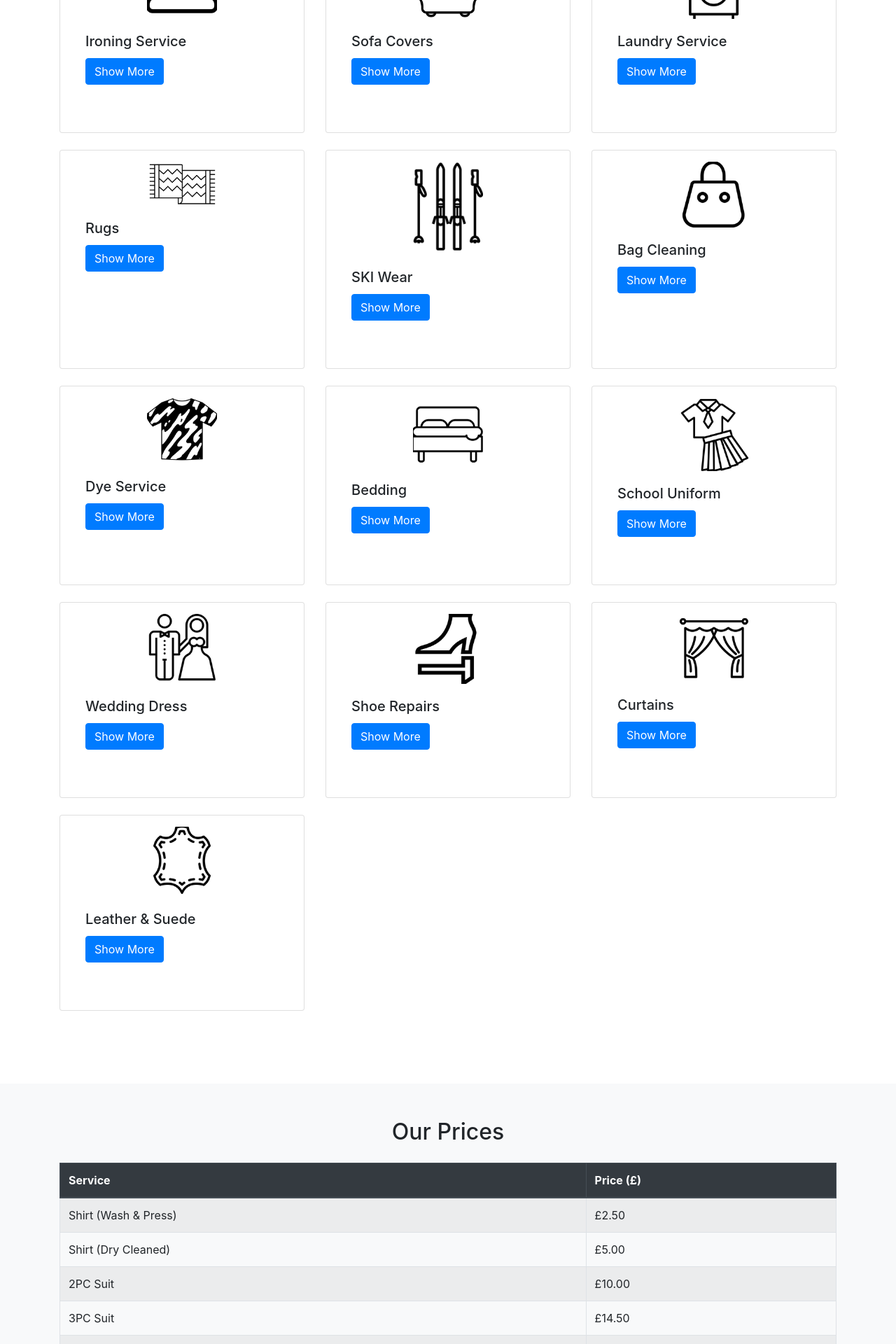
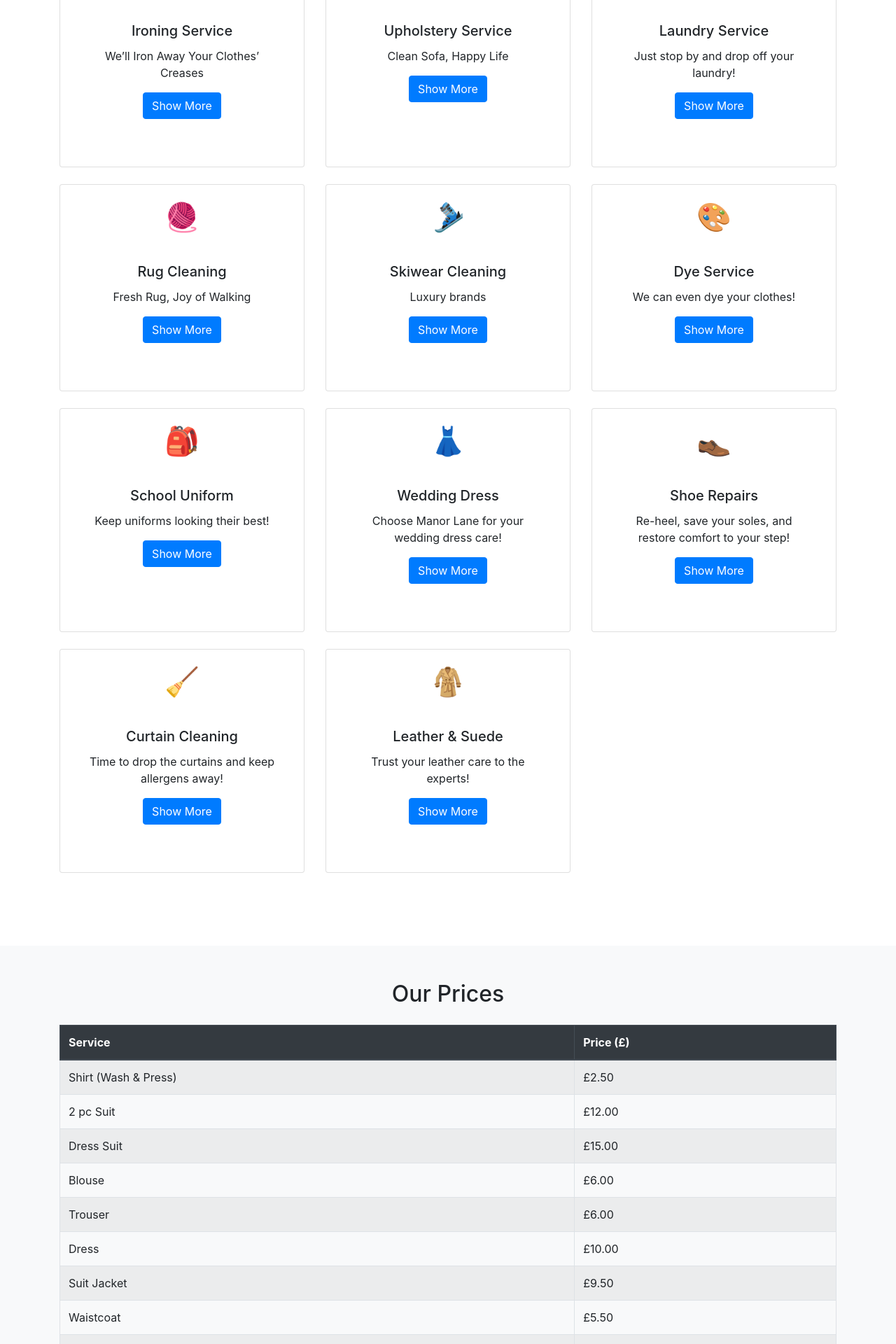
Before and after one commit to TayyabMalik12/tayyabmalik12.github.io, a Flask app: page / in a window 1280 px wide. Shown: the part 920-2840 px from the top of that part at 70% size. Run offline with Flask 3, Linux system fonts and the light colour scheme; the page is wider than the window, and the part outside it is not shown; some libraries are stand-ins or nearby versions.

Commit message:
changes to content

```diff
--- a/ninja/app.py
+++ b/ninja/app.py
@@ -10,90 +10,112 @@ app.secret_key = 'tayyab12'
 services = [
     {
         "title": "Shirt Service",
-        "description": "Specialized cleaning and pressing for all types of shirts, ensuring they look crisp and fresh.",
-        "image": "shirt-service.webp"
+        "description": "Hate doing laundry? Let Manor Lane take care of your shirts! Our popular Shirt Service includes washing and hand-pressing —just £12.50 for 5 shirts. We use gentle temperatures and custom emulsifiers to remove oily residue, especially on collars and cuffs. Each shirt is hand-pressed for a quality finish that keeps your clothes lasting longer.",
+        "emoji": "👔",
+        "short_description": "Relax and Let Us Handle It"
     },
     {
         "title": "Dry Cleaning",
-        "description": "Gentle cleaning method for delicate fabrics using specialized solvents that protect garment integrity.",
-        "image": "dry-cleaning.webp"
+        "description": "At Manor Lane Dry Cleaners in Hither Green, we take extra care with every item. Before cleaning, we check for stains and spot them with specialized dry cleaning chemicals to clean well. This way, your clothes come out fresh and spotless the first time. Better yet, we offer same-day service—all done on-site in Hither Green.",
+        "emoji": "🧼",
+        "short_description": "Dry Cleaning Done Right! "
     },
     {
         "title": "Alterations & Repairs",
-        "description": "Professional alterations and repairs to ensure your garments fit perfectly and look their best.",
-        "image": "alternations.webp"
+        "description": "At Manor Lane Dry Cleaners, we offer expert clothing alterations and repairs. Our specialist tailor is available Monday to Saturday, providing on-site fittings for your convenience. From replacing buttons to adjusting jacket lengths—especially wedding dress, jeans zips to patch, jacket, bag zip & repairs and curtain shortening & re-lining. Just bring in your ideas, and we’ll make them happen!",
+        "emoji": "✂️",
+        "short_description": "Don’t Toss It—Repair or Alter It!"
     },
     {
         "title": "Ironing Service",
-        "description": "Expert ironing service to eliminate wrinkles and give your clothes a polished finish.",
-        "image": "ironing.webp"
+        "description": "Our skilled pressers are available daily, offering a competitive Iron-Only service. With equipment gentle on delicate fabrics and perfect for a crisp finish on linens, we make your ironing effortless!",
+        "emoji": "👕",
+        "short_description": "We’ll Iron Away Your Clothes’ Creases "
     },
     {
-        "title": "Sofa Covers",
-        "description": "Thorough cleaning of sofa covers to refresh your living space and maintain fabric quality.",
-        "image": "sofa.webp"
+        "title": "Upholstery Service",
+        "description": "We treat your sofa covers and upholstery items individually for a deep clean. If your sofa or upholstery looks worn, bring it in for a complete clean and press!",
+        "emoji": "🛋️",
+        "short_description": "Clean Sofa, Happy Life"
     },
     {
         "title": "Laundry Service",
-        "description": "Complete laundry service for all types of clothing, ensuring clean, fresh-smelling results.",
-        "image": "laundry.webp"
+        "description": "At Manor Lane Dry Cleaners in Hither Green, we offer a Wash, Dry, and Fold service. With competitive rates and top-quality machines, we help your clothes look great for longer. ",
+        "emoji": "🧺",
+        "short_description": "Just stop by and drop off your laundry! "
     },
     {
-        "title": "Rugs",
-        "description": "Specialized cleaning for area rugs, using techniques that preserve colors and textures.",
-        "image": "rugs.webp"
+        "title": "Rug Cleaning",
+        "description": "We clean all types of rugs. Depending on the type of rug, we’ll either clean it on-site or off-site.",
+        "emoji": "🧶",
+        "short_description": "Fresh Rug, Joy of Walking "
     },
     {
-        "title": "SKI Wear",
-        "description": "Professional cleaning of ski gear to remove dirt and odors while maintaining water repellency.",
-        "image": "skiway.webp"
-    },
-    {
-        "title": "Bag Cleaning",
-        "description": "Thorough cleaning of bags, ensuring they remain stylish and functional without damage.",
-        "image": "bag.webp"
+        "title": "Skiwear Cleaning",
+        "description": "We clean everything from suits and jackets to trousers, gloves, hats, sleeping bags and tents. We specialize in cleaning delicate materials and luxury brands, down jackets and coats, including Canada Goose and Moncler, leaving them fresh and looking like new and fluffy.",
+        "emoji": "🎿",
+        "short_description": "Luxury brands  "
     },
     {
         "title": "Dye Service",
-        "description": "Color restoration or change service for garments that need a fresh look or touch-up.",
-        "image": "dye.webp"
-    },
-    {
-        "title": "Bedding",
-        "description": "Comprehensive cleaning of all bedding items, including sheets, comforters, and pillowcases.",
-        "image": "bedding.webp"
+        "description": "With a range of popular colors in stock, we can dye most items that are safe for water treatment—cotton works best for vibrant results.",
+        "emoji": "🎨",
+        "short_description": "We can even dye your clothes!"
     },
     {
         "title": "School Uniform",
-        "description": "Dedicated service for cleaning and maintaining school uniforms, keeping them looking sharp.",
-        "image": "uniform.webp"
+        "description": "We clean all types of school uniforms—from skirts to blazers—at competitive prices, with special offers available year-round. Plus, kids get a sweet treat on us.",
+        "emoji": "🎒",
+        "short_description": "Keep uniforms looking their best!"
+
     },
     {
         "title": "Wedding Dress",
-        "description": "Specialized cleaning and preservation for wedding dresses to maintain their beauty and condition.",
-        "image": "wedding.webp"
+        "description": "Choosing the right dry cleaner is essential, and our specialized technique ensures your gown is treated with the utmost care. We hand-treat stains, use distilled solvents, clean each dress individually, and press each layer by hand. Your gown will be returned in your wedding dress bag or folded in an acid-free box, ideal for storage or travel.",
+        "emoji": "👗",
+        "short_description": "Choose Manor Lane for your wedding dress care! "
     },
     {
         "title": "Shoe Repairs",
-        "description": "Expert repairs and maintenance for all types of footwear, ensuring longevity and comfort.",
-        "image": "shoe.webp"
+        "description": "Our skilled cobbler ensures top-quality repairs using only premium materials.",
+        "emoji": "👞",
+        "short_description": "Re-heel, save your soles, and restore comfort to your step!"
     },
     {
-        "title": "Curtains",
-        "description": "Professional cleaning of curtains to keep your home decor looking fresh and inviting.",
-        "image": "curtains.webp"
+        "title": "Curtain Cleaning",
+        "description": "Curtains collect a surprising amount of dust, odors, pet hair, smoke, and even dead skin—though you may not see it, we find it all in our machine filters. We also clean blinds!",
+        "emoji": "🧹",
+        "short_description": "Time to drop the curtains and keep allergens away! "
     },
     {
         "title": "Leather & Suede",
-        "description": "Specialized cleaning and conditioning for leather and suede items to preserve their quality.",
-        "image": "leather.webp"
+        "description": " At Manor Lane Dry Cleaners, we expertly clean and repair leather and suede items to the highest standards. Unlike regular dry cleaning, leather and suede require a gentler process with specialized solvents to preserve their shape and softness. ",
+        "emoji": "🧥",
+        "short_description": "Trust your leather care to the experts! "
+
     }
 ]
+
+price_list = [
+        {"service": "Shirt (Wash & Press)", "price": "2.50"},
+        {"service": "2 pc Suit", "price": "12.00"},
+        {"service": "Dress Suit", "price": "15.00"},
+        {"service": "Blouse", "price": "6.00"},
+        {"service": "Trouser", "price": "6.00"},
+        {"service": "Dress", "price": "10.00"},
+        {"service": "Suit Jacket", "price": "9.50"},
+        {"service": "Waistcoat", "price": "5.50"},
+        {"service": "Coat", "price": "15.00"},
+        {"service": "Jumper", "price": "6.50"},
+        {"service": "Skirt", "price": "6.00"},
+        {"service": "Scarf", "price": "5.50"},
+        {"service": "Tie", "price": "3.00"}
+    ]
 
 
 @app.route('/')
 def index():
-    return render_template('index.html', services=services)
+    return render_template('index.html', services=services, price_list=price_list)
 
 
 @app.route('/send_message', methods=['POST'])
--- a/ninja/templates/index.html
+++ b/ninja/templates/index.html
@@ -167,9 +167,12 @@
             {% for service in services %}
                 <div class="col-md-4 mb-4">
                     <div class="card h-100 my-3 p-3 rounded">
-                        <img src="{{ url_for('static', filename='images/' + service.image) }}" class="class=card-img-top custom-img-size mx-auto d-block" alt="{{ service.title }}">
-                        <div class="card-body">
+                        <div class="emoji text-center mb-3" style="font-size: 2.5rem;">
+                            {{ service.emoji }}
+                        </div>
+                        <div class="card-body text-center" >
                             <h5 class="card-title">{{ service.title }}</h5>
+                            <p class="card-text">{{ service.short_description }}</p>
                             <!-- Description container with show/hide functionality -->
                             <p class="card-text service-description" id="description-{{ loop.index }}" style="display: none;">
                                 {{ service.description }}
@@ -215,126 +218,12 @@
                     </tr>
                 </thead>
                 <tbody>
-                    <tr>
-                        <td>Shirt (Wash & Press)</td>
-                        <td>£2.50</td>
-                    </tr>
-                    <tr>
-                        <td>Shirt (Dry Cleaned)</td>
-                        <td>£5.00</td>
-                    </tr>
-                    <tr>
-                        <td>2PC Suit</td>
-                        <td>£10.00</td>
-                    </tr>
-                    <tr>
-                        <td>3PC Suit</td>
-                        <td>£14.50</td>
-                    </tr>
-                    <tr>
-                        <td>Dress Suit (2PC)</td>
-                        <td>£14.50</td>
-                    </tr>
-                    <tr>
-                        <td>Blouse</td>
-                        <td>£5.00</td>
-                    </tr>
-                    <tr>
-                        <td>Trousers</td>
-                        <td>£5.00</td>
-                    </tr>
-                    <tr>
-                        <td>Dress (Short)</td>
-                        <td>£8.00</td>
-                    </tr>
-                    <tr>
-                        <td>Dress (Medium)</td>
-                        <td>£9.00</td>
-                    </tr>
-                    <tr>
-                        <td>Dress (Long)</td>
-                        <td>£12.00</td>
-                    </tr>
-                    <tr>
-                        <td>Dress (Evening)</td>
-                        <td>£14.00</td>
-                    </tr>
-                    <tr>
-                        <td>Jacket (Casual)</td>
-                        <td>£8.00</td>
-                    </tr>
-                    <tr>
-                        <td>Waistcoat</td>
-                        <td>£4.50</td>
-                    </tr>
-                    <tr>
-                        <td>Coat (Short)</td>
-                        <td>£10.00</td>
-                    </tr>
-                    <tr>
-                        <td>Coat (3/4)</td>
-                        <td>£12.00</td>
-                    </tr>
-                    <tr>
-                        <td>Coat (Long)</td>
-                        <td>£13.00</td>
-                    </tr>
-                    <tr>
-                        <td>Knitwear (Short/Light)</td>
-                        <td>£6.00</td>
-                    </tr>
-                    <tr>
-                        <td>Knitwear (Medium)</td>
-                        <td>£7.00</td>
-                    </tr>
-                    <tr>
-                        <td>Knitwear (Heavy)</td>
-                        <td>£8.00</td>
-                    </tr>
-                    <tr>
-                        <td>Skirt (Short)</td>
-                        <td>£5.50</td>
-                    </tr>
-                    <tr>
-                        <td>Skirt (Medium)</td>
-                        <td>£6.50</td>
-                    </tr>
-                    <tr>
-                        <td>Skirt (Long)</td>
-                        <td>£7.50</td>
-                    </tr>
-                    <tr>
-                        <td>Scarf (Small)</td>
-                        <td>£5.00</td>
-                    </tr>
-                    <tr>
-                        <td>Scarf (Medium)</td>
-                        <td>£6.00</td>
-                    </tr>
-                    <tr>
-                        <td>Scarf (Long)</td>
-                        <td>£7.00</td>
-                    </tr>
-                    <tr>
-                        <td>Pashmina (Small)</td>
-                        <td>£8.00</td>
-                    </tr>
-                    <tr>
-                        <td>Pashmina (Large)</td>
-                        <td>£10.00</td>
-                    </tr>
-                    <tr>
-                        <td>Trenchcoat/Mac</td>
-                        <td>£12.00</td>
-                    </tr>
-                    <tr>
-                        <td>Tie</td>
-                        <td>£3.00</td>
-                    </tr>
-                    <tr>
-                        <td>Kilt (The Real Deal)</td>
-                        <td>£12.00</td>
-                    </tr>
+                    {% for item in price_list %}
+                        <tr>
+                            <td>{{ item.service }}</td>
+                            <td>£{{ item.price }}</td>
+                        </tr>
+                    {% endfor %}
                 </tbody>
             </table>
         </div>
```
Also changed, not shown: ninja/static/images/alternations.webp (deleted), ninja/static/images/bag.webp (deleted), ninja/static/images/bedding.webp (deleted), ninja/static/images/curtains.webp (deleted), ninja/static/images/dry-cleaning.webp (deleted), ninja/static/images/dye.webp (deleted), ninja/static/images/ironing.webp (deleted), ninja/static/images/laundry.webp (deleted), ninja/static/images/leather.webp (deleted), ninja/static/images/rugs.webp (deleted), ninja/static/images/shirt-service.webp (deleted), ninja/static/images/shoe.webp (deleted), ninja/static/images/skiway.webp (deleted), ninja/static/images/sofa.webp (deleted), 2 more files.
